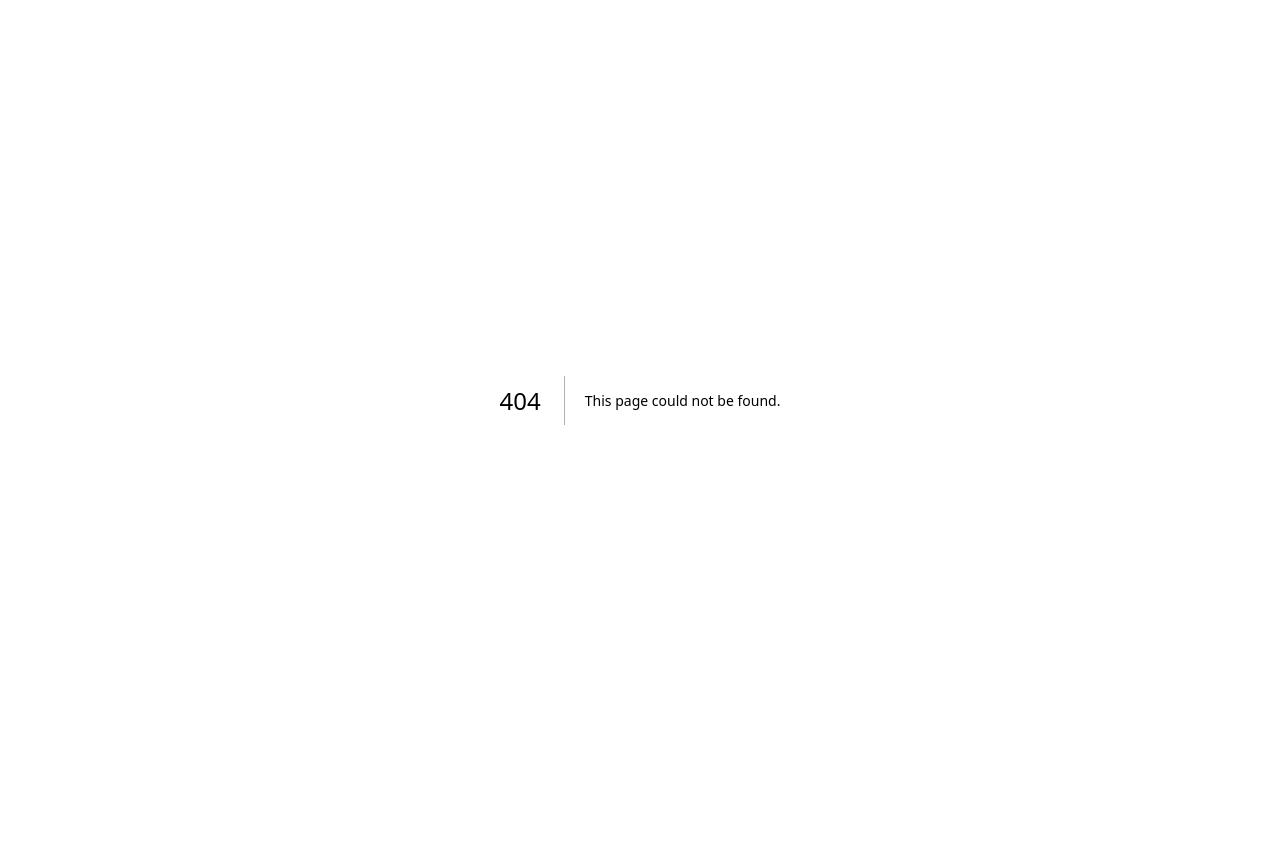
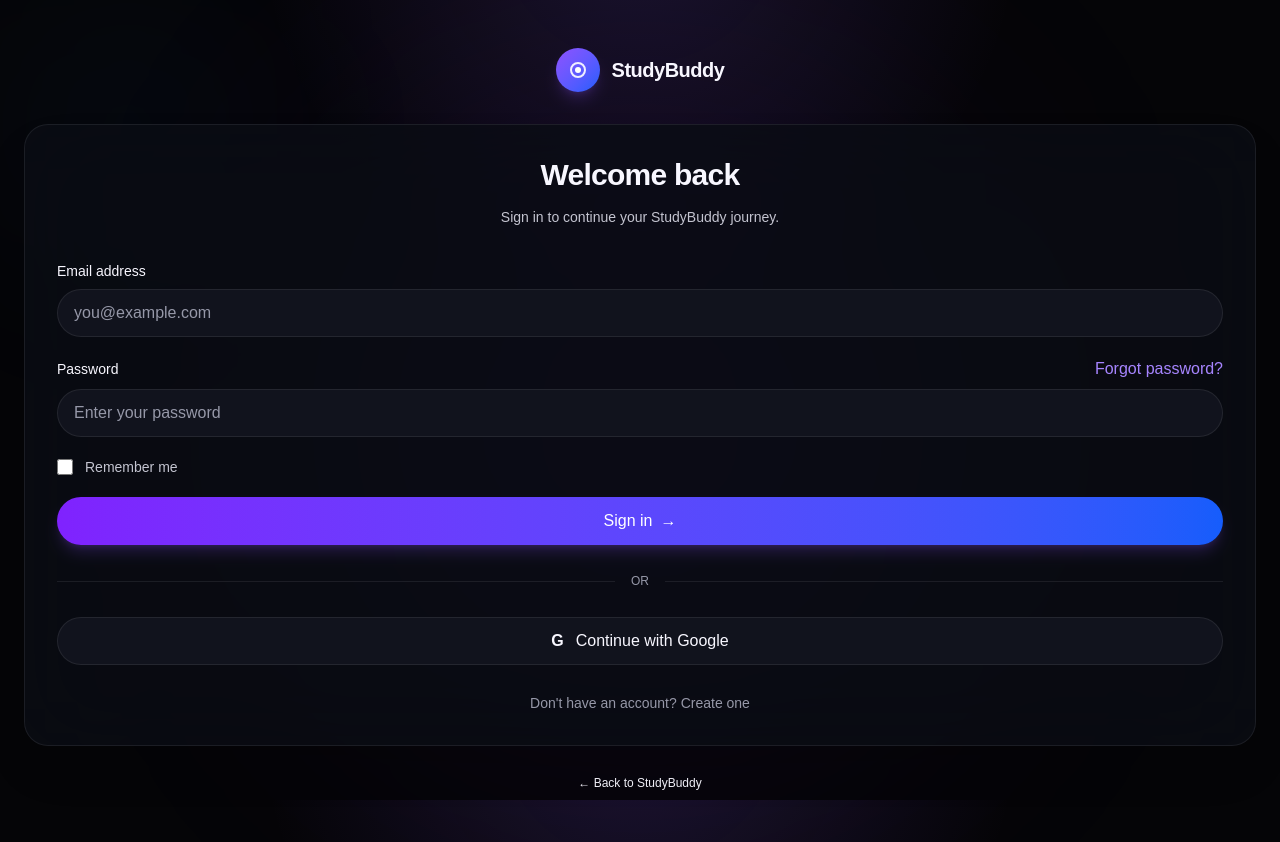
Before and after one commit to KmShoyab/StudyBuddy, a Next.js app in the folder frontend/: page /auth/login in a window 1280 px wide. Before the commit this address had no page. Before the commit the page ends 800 px from the top, so only its background shows below. Built offline with nearby package versions, Linux system fonts and the light colour scheme.

Commit message:
Establish the authentication entry point

```diff
--- /dev/null
+++ b/frontend/app/auth/login/page.tsx
@@ -0,0 +1,167 @@
+import Link from "next/link";
+
+export default function LoginPage() {
+  return (
+    <main className="relative flex min-h-screen w-full items-center justify-center overflow-hidden px-4 py-12 sm:px-6">
+      {/* Background atmosphere */}
+      <div className="pointer-events-none absolute left-1/2 top-1/2 -z-10 h-[350px] w-[350px] -translate-x-1/2 -translate-y-1/2 rounded-full bg-violet-600/15 blur-[120px] sm:h-[500px] sm:w-[500px] sm:blur-[150px]" />
+
+      {/* Secondary glow */}
+      <div className="pointer-events-none absolute left-0 top-0 -z-10 h-64 w-64 rounded-full bg-blue-500/5 blur-[100px]" />
+
+      {/* Authentication card */}
+      <div className="relative w-full max-w-md">
+        {/* Brand */}
+        <div className="mb-8 flex justify-center">
+          <Link
+            href="/"
+            className="group inline-flex items-center gap-3"
+          >
+            <div className="relative flex h-11 w-11 items-center justify-center rounded-xl bg-gradient-to-br from-violet-500 to-blue-600 shadow-lg shadow-violet-500/20 transition-transform duration-300 group-hover:scale-105">
+              <div className="absolute h-4 w-4 rounded-full border-2 border-white/90" />
+              <div className="absolute h-1.5 w-1.5 rounded-full bg-white" />
+            </div>
+
+            <span className="theme-text-primary text-xl font-bold tracking-tight">
+              StudyBuddy
+            </span>
+          </Link>
+        </div>
+
+        {/* Card */}
+        <div className="rounded-3xl border border-[var(--border)] bg-[var(--surface)]/80 p-6 shadow-2xl shadow-black/20 backdrop-blur-2xl sm:p-8">
+          {/* Heading */}
+          <div className="text-center">
+            <h1 className="theme-text-primary text-3xl font-bold tracking-tight">
+              Welcome back
+            </h1>
+
+            <p className="theme-text-secondary mt-3 text-sm leading-6">
+              Sign in to continue your StudyBuddy journey.
+            </p>
+          </div>
+
+          {/* Login form */}
+          <form className="mt-8 space-y-5">
+            {/* Email */}
+            <div>
+              <label
+                htmlFor="email"
+                className="mb-2 block text-sm font-medium text-[var(--text-primary)]"
+              >
+                Email address
+              </label>
+
+              <input
+                id="email"
+                name="email"
+                type="email"
+                autoComplete="email"
+                placeholder="you@example.com"
+                className="h-12 w-full rounded-xl border border-[var(--border)] bg-[var(--surface-soft)] px-4 text-sm text-[var(--text-primary)] outline-none transition-all duration-200 placeholder:text-[var(--text-muted)] focus:border-violet-400/50 focus:ring-2 focus:ring-violet-500/10"
+              />
+            </div>
+
+            {/* Password */}
+            <div>
+              <div className="mb-2 flex items-center justify-between">
+                <label
+                  htmlFor="password"
+                  className="block text-sm font-medium text-[var(--text-primary)]"
+                >
+                  Password
+                </label>
+
+                <button
+                  type="button"
+                  className="text-xs font-medium text-violet-400 transition-colors hover:text-violet-300"
+                >
+                  Forgot password?
+                </button>
+              </div>
+
+              <input
+                id="password"
+                name="password"
+                type="password"
+                autoComplete="current-password"
+                placeholder="Enter your password"
+                className="h-12 w-full rounded-xl border border-[var(--border)] bg-[var(--surface-soft)] px-4 text-sm text-[var(--text-primary)] outline-none transition-all duration-200 placeholder:text-[var(--text-muted)] focus:border-violet-400/50 focus:ring-2 focus:ring-violet-500/10"
+              />
+            </div>
+
+            {/* Remember me */}
+            <div className="flex items-center gap-3">
+              <input
+                id="remember"
+                name="remember"
+                type="checkbox"
+                className="h-4 w-4 rounded border-[var(--border-strong)] bg-[var(--surface-soft)] accent-violet-500"
+              />
+
+              <label
+                htmlFor="remember"
+                className="text-sm text-[var(--text-secondary)]"
+              >
+                Remember me
+              </label>
+            </div>
+
+            {/* Submit */}
+            <button
+              type="submit"
+              className="group flex h-12 w-full items-center justify-center rounded-xl bg-gradient-to-r from-violet-600 to-blue-600 px-5 text-sm font-semibold text-white shadow-lg shadow-violet-500/20 transition-all duration-300 hover:-translate-y-0.5 hover:shadow-xl hover:shadow-violet-500/30 active:translate-y-0"
+            >
+              Sign in
+
+              <span className="ml-2 transition-transform duration-300 group-hover:translate-x-1">
+                →
+              </span>
+            </button>
+          </form>
+
+          {/* Divider */}
+          <div className="my-7 flex items-center gap-4">
+            <div className="h-px flex-1 bg-[var(--border)]" />
+
+            <span className="text-xs text-[var(--text-muted)]">
+              OR
+            </span>
+
+            <div className="h-px flex-1 bg-[var(--border)]" />
+          </div>
+
+          {/* Google login */}
+          <button
+            type="button"
+            className="flex h-12 w-full items-center justify-center gap-3 rounded-xl border border-[var(--border)] bg-[var(--surface-soft)] px-5 text-sm font-medium text-[var(--text-primary)] transition-all duration-300 hover:border-violet-400/30 hover:bg-[var(--surface-elevated)]"
+          >
+            <span className="text-base font-bold">G</span>
+            Continue with Google
+          </button>
+
+          {/* Register */}
+          <p className="mt-7 text-center text-sm text-[var(--text-muted)]">
+            Don't have an account?{" "}
+            <Link
+              href="/auth/register"
+              className="font-medium text-violet-400 transition-colors hover:text-violet-300"
+            >
+              Create one
+            </Link>
+          </p>
+        </div>
+
+        {/* Back to website */}
+        <div className="mt-6 text-center">
+          <Link
+            href="/"
+            className="text-xs text-[var(--text-muted)] transition-colors hover:text-[var(--text-secondary)]"
+          >
+            ← Back to StudyBuddy
+          </Link>
+        </div>
+      </div>
+    </main>
+  );
+}
```
